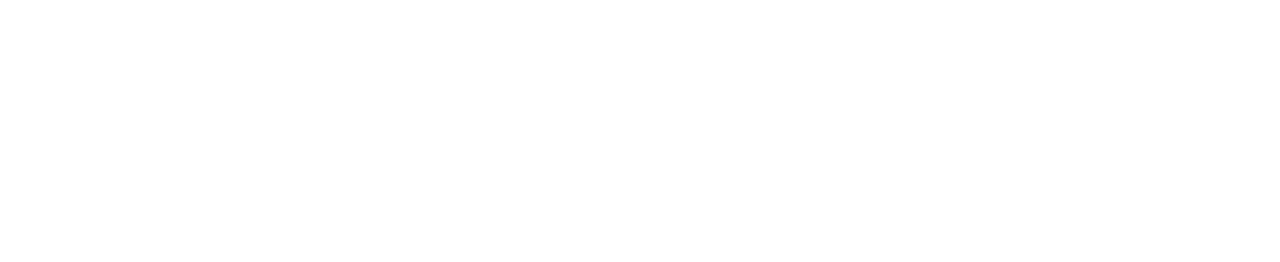
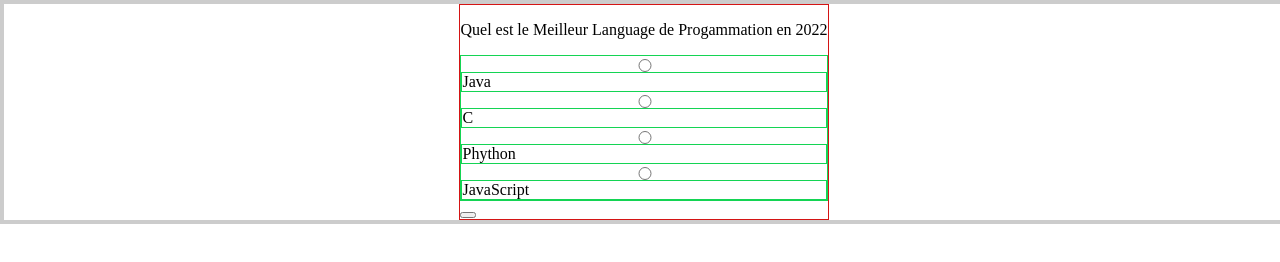
Before and after one commit to niassecheikhou/projet-JAVASCRIPT, a plain HTML site: page exercice4/index.html in a window 1280 px wide. Drawn offline with Linux system fonts and the light colour scheme.

Commit message:
troisiéme commit

```diff
--- a/exercice2/style.css
+++ b/exercice2/style.css
@@ -17,6 +17,7 @@
     display:flex;
     flex-direction:column;
     justify-content:space-between;
+
 }
 
 #left,#right{
--- a/exercice3/style.css
+++ b/exercice3/style.css
@@ -47,7 +47,6 @@ padding: 10px;
     display: flex;
     color: white;
     font-size: 2rem;
-
 }
 #btncopy{
     width: 3rem;
--- a/exercice4/index.html
+++ b/exercice4/index.html
@@ -0,0 +1,33 @@
+<!DOCTYPE html>
+<html lang="en">
+<head>
+    <meta charset="UTF-8">
+    <meta http-equiv="X-UA-Compatible" content="IE=edge">
+    <meta name="viewport" content="width=device-width, initial-scale=1.0">
+    <link rel="stylesheet" href="style.css">
+    <title> exercice4</title>
+</head>
+<body>
+    <div id="container">
+        <p>Quel est le Meilleur Language de Progammation en 2022</p>
+        <div id="language">
+            <input type="radio" id="language" >
+            <label for="language" id="language"> Java</label>
+
+            <input type="radio" id="language" >
+            <label for="language" id="language"> C</label>
+
+            <input type="radio" id="language">
+            <label for="language" id="language"> Phython</label>
+
+            <input type="radio" id="language">
+            <label for="language" id="language"> JavaScript</label>
+        </div>
+        <div id="bntsuivant">
+            <button type="button" id="bnt" value="Suivant"></button>
+        </div>
+
+    </div>
+
+</body>
+</html>
--- a/exercice4/style.css
+++ b/exercice4/style.css
@@ -0,0 +1,20 @@
+body{
+    border: 4px solid #ccc;
+    padding: 0;
+    margin: 0;
+    display:flex;
+    justify-content:center;
+    align-items:center;
+    width:100%;
+
+}
+#container{
+    border: 1px solid rgb(212, 20, 20);
+
+}
+#language{
+    border: 1px solid rgb(20, 212, 84);
+    display: flex;
+flex-direction:column;
+
+}
```
Also changed, not shown: exercice3/index.html (+5 -5 lines), exercice3/script.js (+26 -0 lines).
